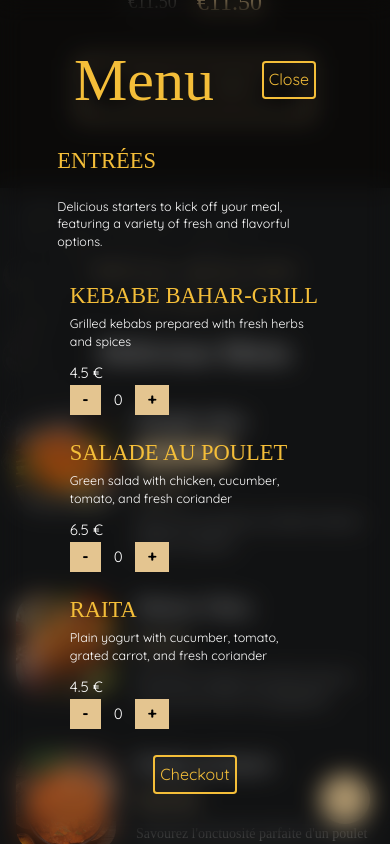
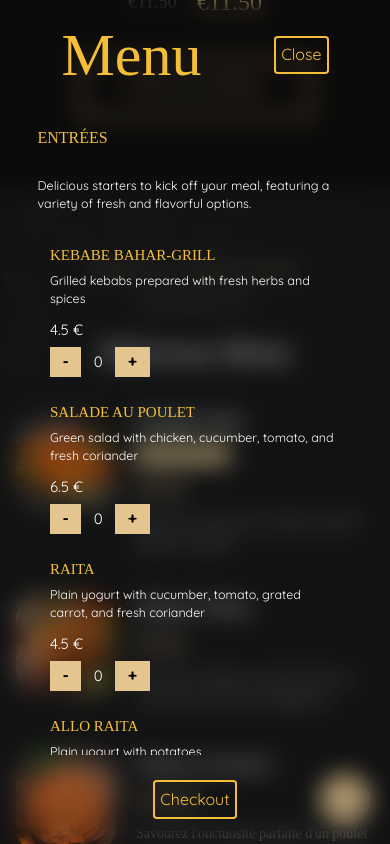
Before and after one commit to Tech-Xposer/Milane, a Next.js app in the folder milane/: page / in a window 390 px wide. Both pictures are taken after a click on the element "Murghi tikka". Shown: the part 5241-6085 px from the top of the page. Built offline with nearby package versions, Linux system fonts and the light colour scheme; a web font is replaced by a local one.

Commit message:
fix: adjust menu for mobile devices

```diff
--- a/milane/src/app/ClientLayout.js
+++ b/milane/src/app/ClientLayout.js
@@ -25,8 +25,9 @@ export default function ClientLayout({ children }) {
       >
         <ion-icon name="chevron-up" aria-hidden="true"></ion-icon>
       </a>
-      {menuOpen && <Menu toggleMenu={toggleMenu} />} {/* Display the Menu based on context */}
-      <ToastContainer />
+      {menuOpen && <Menu toggleMenu={toggleMenu} />}{" "}
+      {/* Display the Menu based on context */}
+      <ToastContainer autoClose={500} />
       <Script
         type="module"
         src="https://unpkg.com/ionicons@5.5.2/dist/ionicons/ionicons.esm.js"
--- a/milane/src/components/Menu.jsx
+++ b/milane/src/components/Menu.jsx
@@ -54,7 +54,7 @@ const Menu = ({ toggleMenu }) => {
 
   return (
     <div className="backdrop-blur-md inset-0 fixed z-10 bg-black/20">
-      <div className="flex flex-col justify-center items-center h-screen w-screen p-20 gap-10">
+      <div className="flex flex-col justify-center items-center h-screen w-screen p-10 md:p-20 gap-10">
         <div className="flex justify-around h-auto items-center w-full">
           <h1 className="text-8xl text-[#F4BE39] font-londrina text-center">
             Menu
@@ -71,7 +71,7 @@ const Menu = ({ toggleMenu }) => {
           {menu &&
             menu.map((categoryItem, index) => (
               <div key={index} className="flex flex-col space-y-8">
-                <span className="text-4xl text-[#F4BE39] font-londrina block mb-2 cursor-pointer">
+                <span className="test2xl md:text-4xl text-[#F4BE39] font-londrina block mb-2 cursor-pointer">
                   {categoryItem.category}
                 </span>
                 <p className="font-quicksand text-xl text-white mb-4">
@@ -187,7 +187,7 @@ const DishCard = ({ menuItem }) => {
   return (
     <div className="flex gap-5 overflow-auto p-5 w-full items-center">
       <div className="flex flex-col items-start gap-1">
-        <span className="text-4xl text-[#F4BE39] font-londrina block mb-2 cursor-pointer">
+        <span className="text-2xl md:text-4xl text-[#F4BE39] font-londrina block mb-2 cursor-pointer">
           {menuItem.name}
         </span>
         <p className="font-quicksand text-xl text-white mb-4">
@@ -197,8 +197,7 @@ const DishCard = ({ menuItem }) => {
           {menuItem.price} €
         </span>
 
-        <div className="flex gap-10 items-center">
-          <div className="flex gap-5 items-center">
+        <div className="flex gap-5 items-center mt-2">
           <button
             onClick={handleQuantityDecrement}
             className="bg-[#E4C590] text-black font-bold font-quicksand px-5 mt-auto hover:bg-[#e1b15f] transition duration-200"
@@ -215,11 +214,8 @@ const DishCard = ({ menuItem }) => {
         </div>
       </div>
     </div>
-    </div>
   );
 };
-
-
 
 const SpecialDishCard = ({ menuItem }) => {
   const [selectedItems, setSelectedItems] = useState({});
@@ -249,7 +245,7 @@ const SpecialDishCard = ({ menuItem }) => {
       storedCartItems[existingItemIndex] = {
         ...storedCartItems[existingItemIndex],
         selectedItems,
-        quantity,
+        quantity
       };
     } else {
       // Add new item to cart
@@ -257,7 +253,7 @@ const SpecialDishCard = ({ menuItem }) => {
         name: menuItem.name,
         price: menuItem.price || 11,
         selectedItems,
-        quantity,
+        quantity
       });
     }
 
@@ -267,7 +263,7 @@ const SpecialDishCard = ({ menuItem }) => {
   const handleOptionChange = (category, itemName) => {
     setSelectedItems((prev) => ({
       ...prev,
-      [category]: itemName,
+      [category]: itemName
     }));
   };
 
@@ -279,7 +275,7 @@ const SpecialDishCard = ({ menuItem }) => {
 
   return (
     <div className="flex flex-col items-start gap-1">
-      <span className="text-4xl text-[#F4BE39] font-londrina block mb-2 cursor-pointer">
+      <span className="text-2xl md:text-4xl text-[#F4BE39] font-londrina block mb-2 cursor-pointer">
         {menuItem.name}
       </span>
       <p className="font-quicksand text-xl text-white mb-4">
@@ -293,14 +289,14 @@ const SpecialDishCard = ({ menuItem }) => {
         <div key={index} className="my-4">
           {Object.entries(itemGroup).map(([category, items]) => (
             <div key={category} className="mb-4">
-              <span className="text-2xl text-[#F4BE39] font-quicksand">
+              <span className="text-xl md:text-2xl text-[#F4BE39] font-quicksand">
                 Choose one from {category}
               </span>
               <div className="flex flex-col items-start w-full my-3">
                 {items.map((item, itemIndex) => (
                   <div
                     key={itemIndex}
-                    className="flex items-center space-x-2 p-2"
+                    className="flex items-center space-x-2 p-2 text-lg"
                   >
                     <input
                       type="radio"
@@ -326,17 +322,17 @@ const SpecialDishCard = ({ menuItem }) => {
       ))}
 
       {/* Quantity Controls */}
-      <div className="flex items-center gap-2 mt-4">
+      <div className="flex items-center gap-5 mt-2">
         <button
           onClick={() => handleQuantityChange(-1)}
-          className="bg-[#F4BE39] text-black px-4 py-2 rounded"
+          className="bg-[#E4C590] text-black font-bold font-quicksand px-5 mt-auto hover:bg-[#e1b15f] transition duration-200"
         >
           -
         </button>
         <span className="text-xl text-white font-quicksand">{quantity}</span>
         <button
           onClick={() => handleQuantityChange(1)}
-          className="bg-[#F4BE39] text-black px-4 py-2 rounded"
+          className="bg-[#E4C590] text-black font-bold font-quicksand px-5 mt-auto hover:bg-[#e1b15f] transition duration-200"
         >
           +
         </button>
@@ -345,7 +341,4 @@ const SpecialDishCard = ({ menuItem }) => {
   );
 };
 
-
-
-
 export default Menu;
```
Lines whose indentation alone changed are shown as unchanged.
